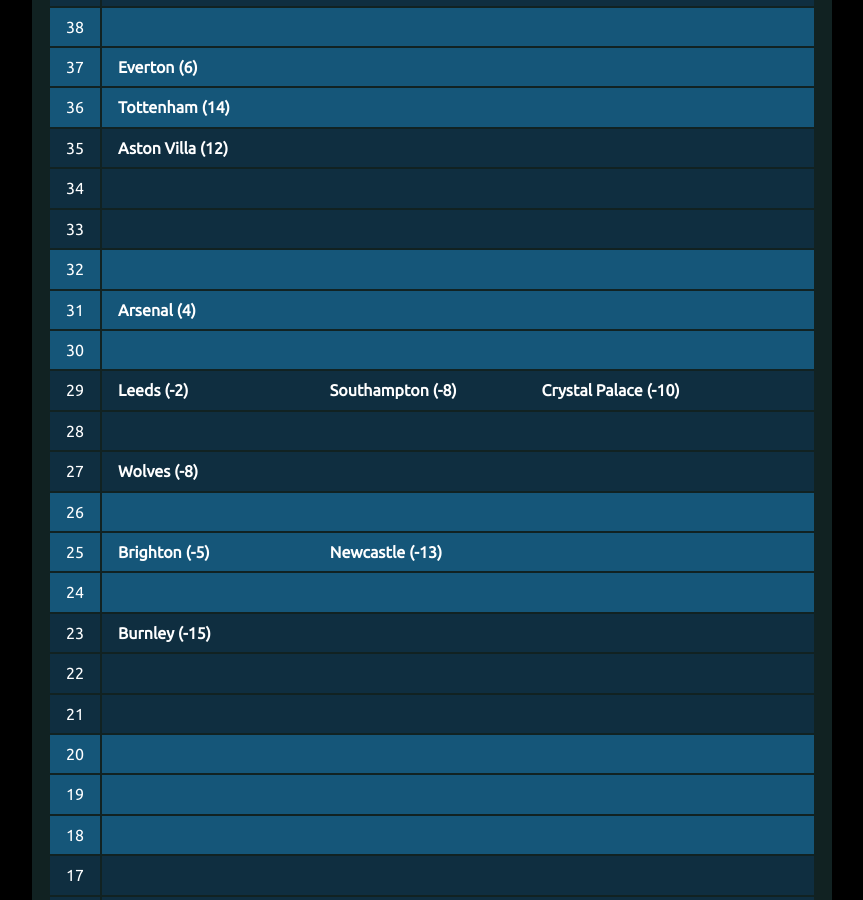
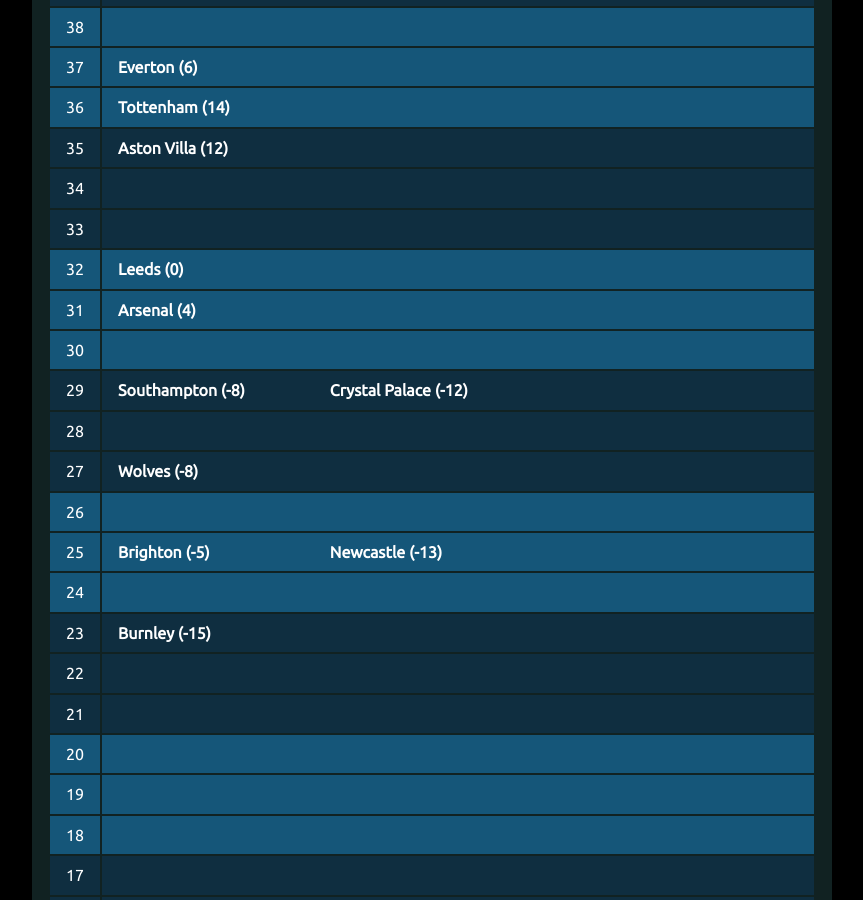
Before and after one commit to muru/muru.github.io, a Jekyll site: the page built from resources.md, in a window 1280 px wide and 900 px high, scrolled down 2320 px. Shown: the whole window, without its empty margins (208-1071 px from the left). Built offline with Jekyll 4.4.1, drawn with Linux system fonts in a browser that asks for light colours; some of the changed text lies outside the part shown.

Commit message:
updated cann-table: Wed 10 Feb 00:02:22 JST 2021

```diff
--- a/cann-table.html
+++ b/cann-table.html
@@ -102,6 +102,7 @@
 	<tr class="cann-row-1">
 		<td class="cann-point"> 32 </td>
 		<td class="cann-clubs">
+			<span class="club-name"> Leeds (0) </span>
 		</td>
  	</tr>
 	<tr class="cann-row-1">
@@ -118,9 +119,8 @@
 	<tr class="cann-row-2">
 		<td class="cann-point"> 29 </td>
 		<td class="cann-clubs">
-			<span class="club-name"> Leeds (-2) </span>
 			<span class="club-name"> Southampton (-8) </span>
-			<span class="club-name"> Crystal Palace (-10) </span>
+			<span class="club-name"> Crystal Palace (-12) </span>
 		</td>
  	</tr>
 	<tr class="cann-row-2">
```
Also changed, not shown: other parts of cann-table.html (+1 -1 lines).
